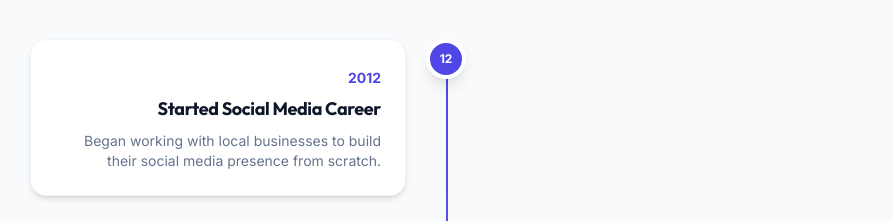
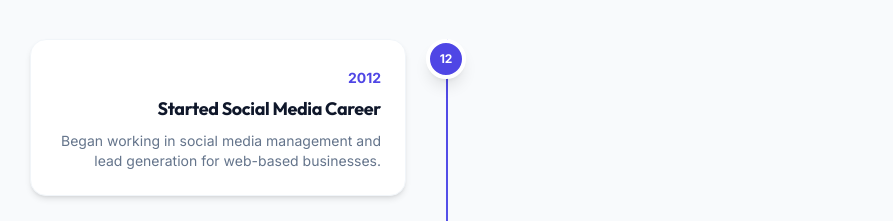
Before and after one commit to farad-alam/Social-Media-Strategist, a Next.js app: page /about in a window 1280 px wide. Shown: the part 2140-2361 px from the top of the page, without its empty margins (194-1087 px from the left). Built offline with nearby package versions, Linux system fonts and the light colour scheme.

Commit message:
content: Update 2012 milestone description

```diff
--- a/app/about/page.tsx
+++ b/app/about/page.tsx
@@ -13,7 +13,7 @@ export const metadata: Metadata = {
 };
 
 const milestones = [
-  { year: "2012", title: "Started Social Media Career", description: "Began working with local businesses to build their social media presence from scratch." },
+  { year: "2012", title: "Started Social Media Career", description: "Began working in social media management and lead generation for web-based businesses." },
   { year: "2015", title: "100+ Clients Milestone", description: "Reached 100 clients served, specializing in social media strategy for SMBs and startups." },
   { year: "2018", title: "Expanded to Global Clients", description: "Started working with international brands across the US, UK, Canada, and Australia." },
   { year: "2021", title: "Founded Agency & Won BASIS Award", description: "Built a social media agency and received the prestigious BASIS Outsourcing Award — District Level Top Individual." },
```
